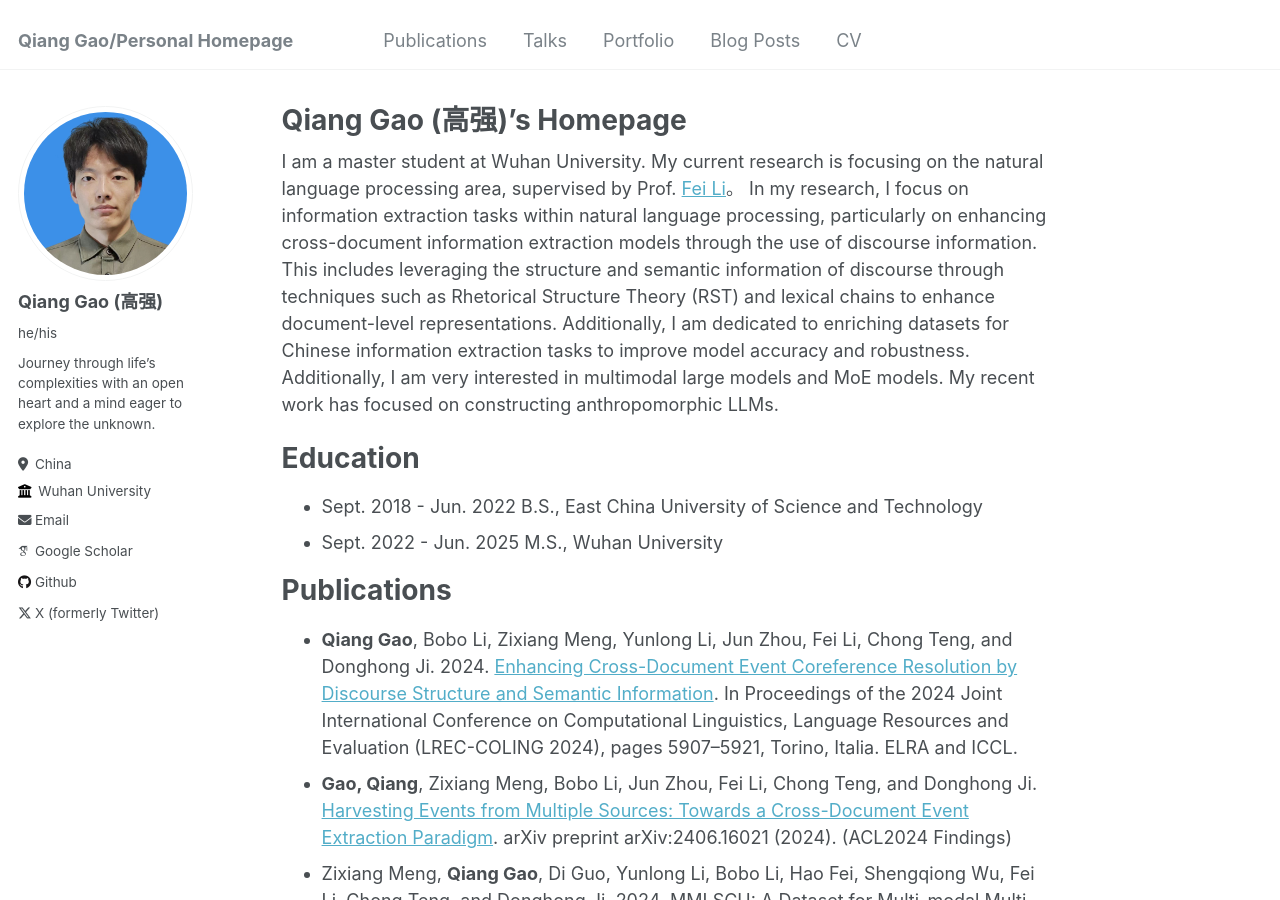
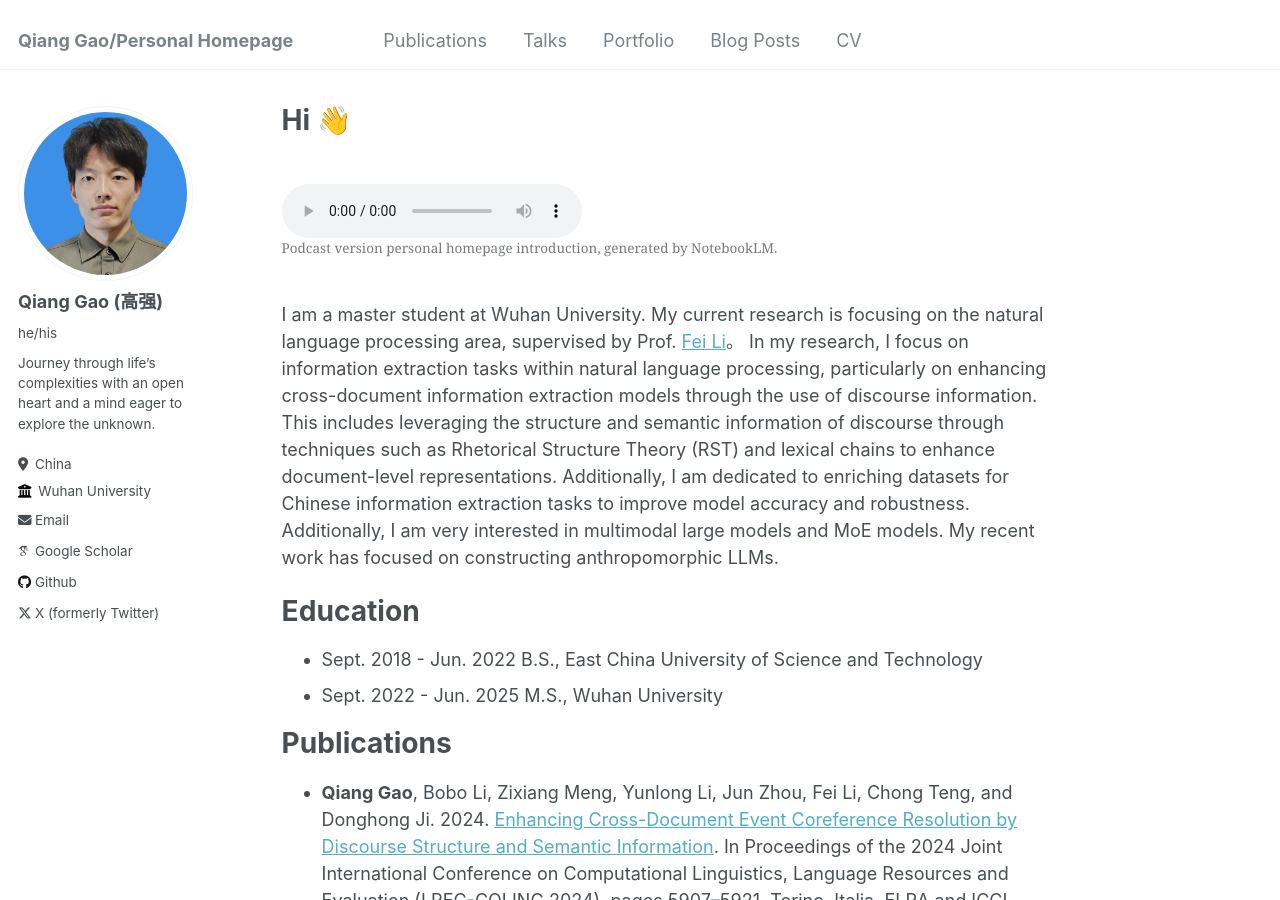
Before and after one commit to cooper12121/cooper12121.github.io, a Jekyll site: the page built from _pages/about.md, in a window 1280 px wide and 900 px high. Built offline with Jekyll 4.4.1, drawn with Linux system fonts in a browser that asks for light colours; some web fonts are replaced.

Commit message:
update audio

```diff
--- a/_pages/about.md
+++ b/_pages/about.md
@@ -1,12 +1,19 @@
 ---
 permalink: /
-title: "Qiang Gao (高强)'s Homepage"
+title: "Hi 👋"
 author_profile: true
 redirect_from:
   - /about/
   - /about.html
 ---
 
+<figure>
+  <audio controls>
+    <source src="/Users/qianggao/project/cooper12121.github.io/files/tensor.mp3" type="audio/mpeg">
+    Your browser does not support the audio element.
+  </audio>
+  <figcaption>Podcast version personal homepage introduction, generated by NotebookLM.</figcaption>
+</figure>
 I am a master student at Wuhan University. My current research is focusing on the natural language processing area, supervised by Prof. [Fei Li](https://scholar.google.com/citations?hl=en&authuser=1&user=AoMmysMAAAAJ)。 In my research, I focus on information extraction tasks within natural language processing, particularly on enhancing cross-document information extraction models through the use of discourse information. This includes leveraging the structure and semantic information of discourse through techniques such as Rhetorical Structure Theory (RST) and lexical chains to enhance document-level representations. Additionally, I am dedicated to enriching datasets for Chinese information extraction tasks to improve model accuracy and robustness. Additionally, I am very interested in multimodal large models and MoE models. My recent work has focused on constructing anthropomorphic LLMs.
 
 **Education**
```
Also changed, not shown: 2 other files.
